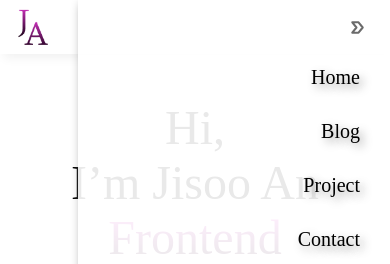
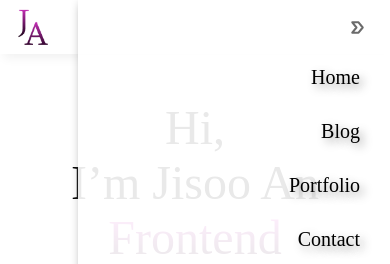
Before and after one commit to seoinsydney/personal-website, a Next.js app: page / in a window 390 px wide. Both pictures are taken after a click on the button 357 px from the left and 30 px from the top of the page. Shown: the top 264 px of the page. Built offline with nearby package versions, Linux system fonts and the light colour scheme; a web font is replaced by a local one.

Commit message:
fix top menu

```diff
--- a/components/topMenu.js
+++ b/components/topMenu.js
@@ -65,7 +65,7 @@ export default function TopMenu () {
                                     <Link href="/blog">Blog</Link>
                                 </li>
                                 <li>
-                                    <Link href="/project">Project</Link>
+                                    <Link href="/portfolio">Portfolio</Link>
                                 </li>
                                 <li>
                                     <Link href="/contact">Contact</Link>
```
